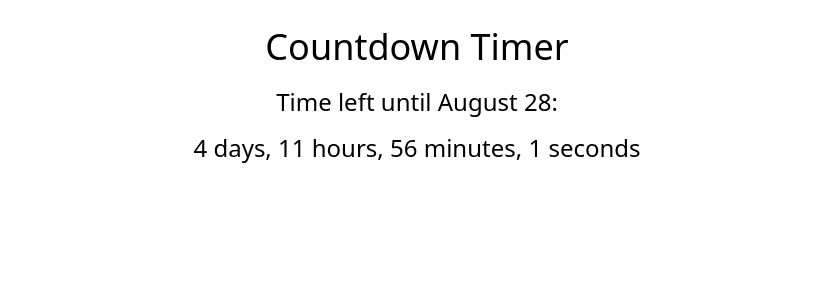
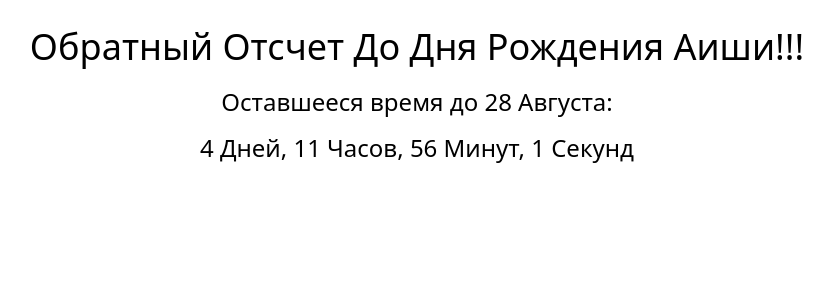
Before and after one commit to Ansar331/timer-birthday, a Next.js app: page / in a window 1280 px wide. Shown: the top 300 px of the page, without its empty margins (223-1056 px from the left). Built offline with nearby package versions, Linux system fonts and the light colour scheme.

Commit message:
second commit

```diff
--- a/package.json
+++ b/package.json
@@ -1,5 +1,5 @@
 {
-  "name": "frontend",
+  "name": "countdown",
   "version": "0.1.0",
   "private": true,
   "scripts": {
--- a/pages/index.jsx
+++ b/pages/index.jsx
@@ -40,11 +40,11 @@ export default function Home() {
 
   return (
     <div style={{ textAlign: 'center', padding: '20px' }}>
-      <h1>Countdown Timer</h1>
+      <h1>Обратный Отсчет До Дня Рождения Аиши!!!</h1>
       <div style={{ fontSize: '24px' }}>
-        <p>Time left until August 28:</p>
+        <p>Оставшееся время до 28 Августа:</p>
         <p>
-          {timeLeft.days} days, {timeLeft.hours} hours, {timeLeft.minutes} minutes, {timeLeft.seconds} seconds
+          {timeLeft.days} Дней, {timeLeft.hours} Часов, {timeLeft.minutes} Минут, {timeLeft.seconds} Секунд
         </p>
       </div>
       <style jsx>{`
```
Also changed, not shown: render.yaml (added, +11 -0 lines), 1 other file (tests, documents, lock files or other folders).
